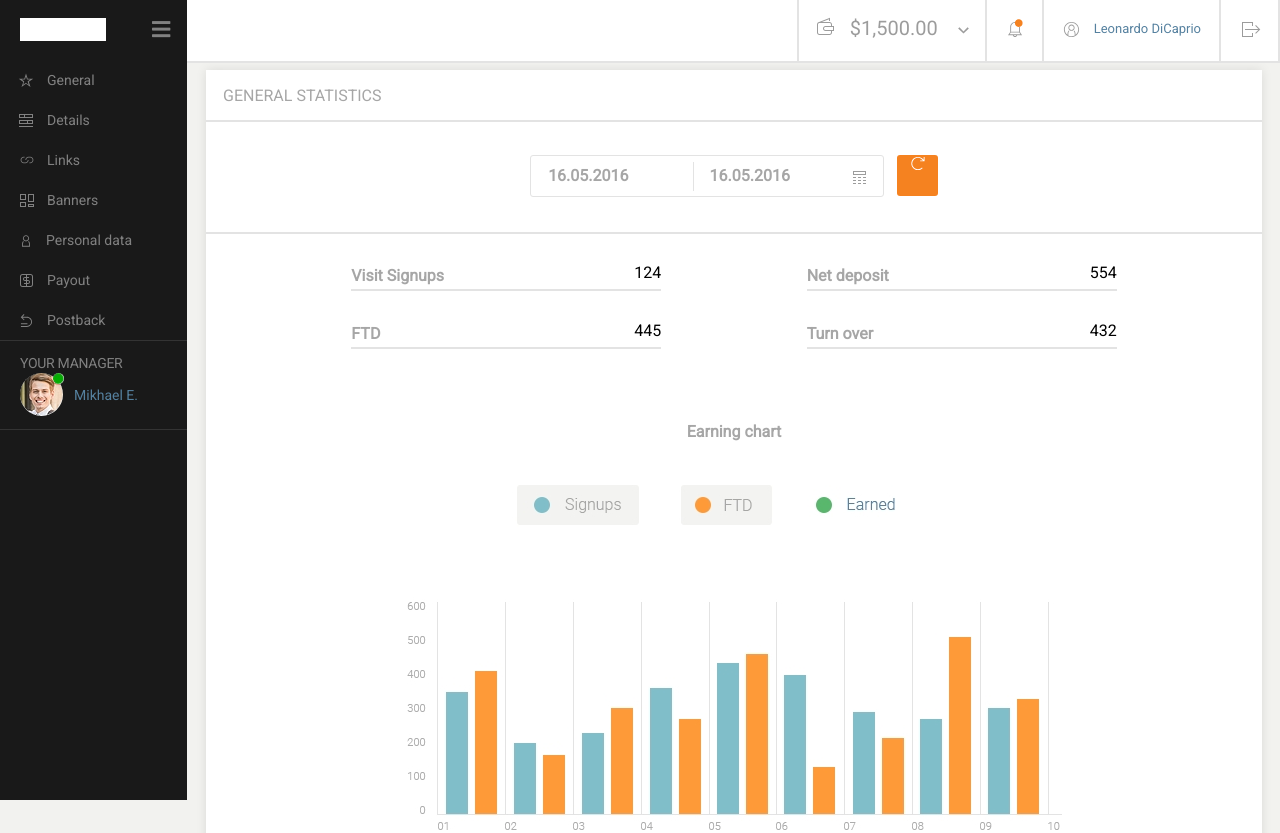
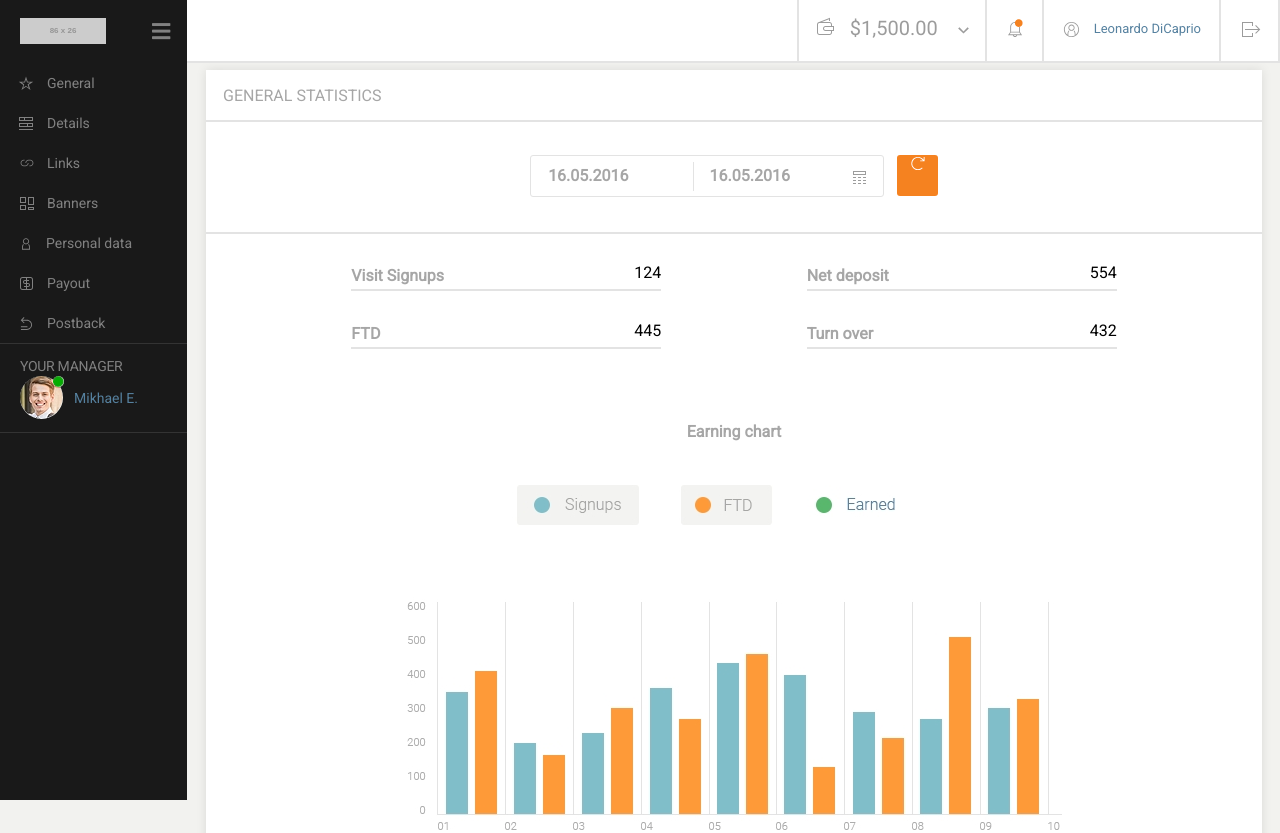
Before and after one commit to wyrwat/dashboard, a website: page index.html in a window 1280 px wide. Shown: the top 833 px of the page. Drawn offline with Linux system fonts and the light colour scheme; placeholder pictures from the web are drawn by us.

Commit message:
add placeholder

```diff
--- a/index.html
+++ b/index.html
@@ -15,7 +15,7 @@
     <nav class="sidebar">
         <div class="logo-container flex-container">
             <div class="logo menu-disabled">
-                <img class="logo-img" src="/images/logo.jpg">
+                <img class="logo-img" src="https://via.placeholder.com/86x26">
             </div>
             <div class="nav-icon">
                 <span class="hamburger navbar-toggle" id="js-navbar-toggle">
```
